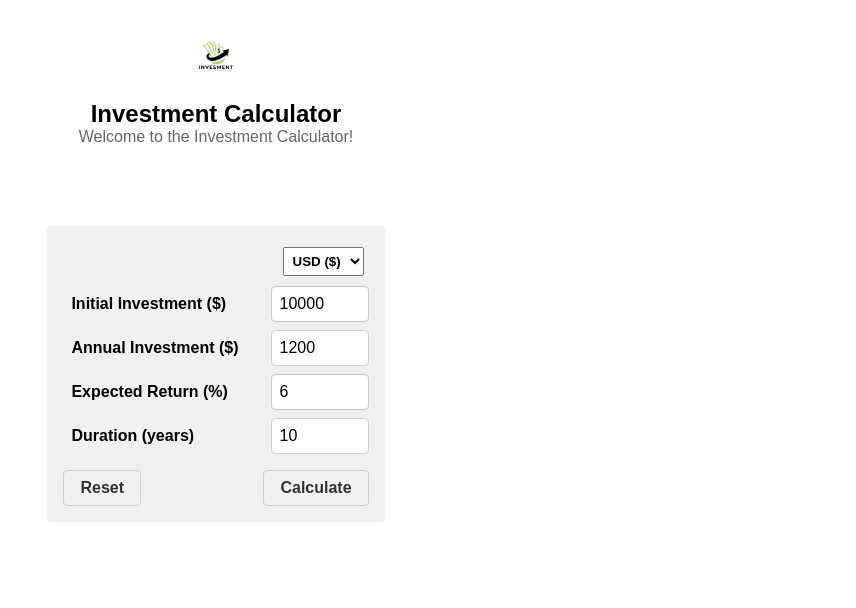
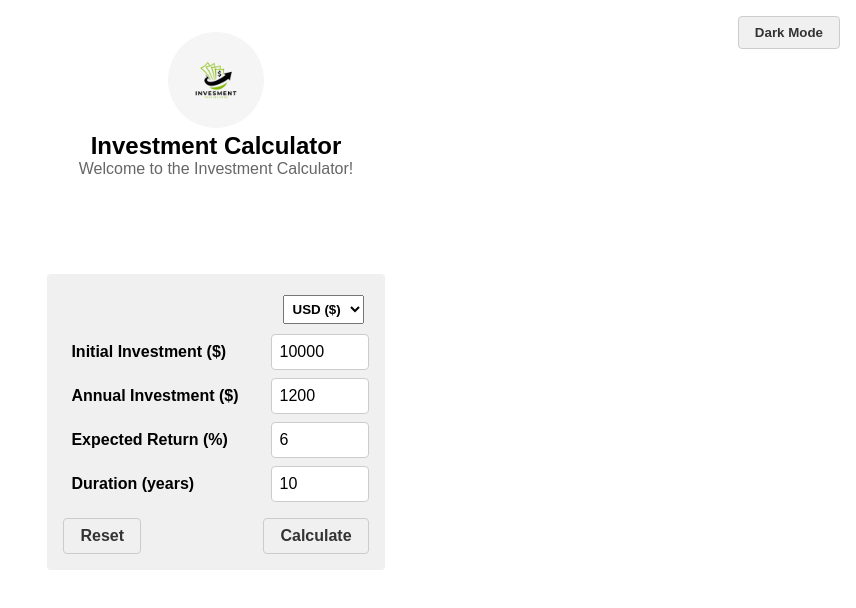
Before and after one commit to AbsoluteMassive/invest-calc-app, a React (Vite) app: page / in a window 1280 px wide. Shown: the top 608 px of the page, without its empty margins (424-1280 px from the left). Built offline with nearby package versions, Linux system fonts and the light colour scheme.

Commit message:
Implementeddark mode toggle

```diff
--- a/src/App.jsx
+++ b/src/App.jsx
@@ -4,7 +4,20 @@ import UserInput from "./componets/UserInput";
 import Output from "./componets/Output";
 import { calculateInvestmentResults } from "./util/inv";
 import { useState } from "react";
+import { useEffect } from "react";
 function App() {
+  const [darkMode, setDarkMode] = useState(() => {
+    return localStorage.getItem("darkMode") === "true";
+  });
+
+  useEffect(() => {
+    document.documentElement.classList.toggle("dark-mode", darkMode);
+    localStorage.setItem("darkMode", darkMode);
+  }, [darkMode]);
+
+  const toggleDarkMode = () => {
+    setDarkMode((prev) => !prev);
+  };
   const [userInput, setUserInput] = useState({
     initialInvestment: 10000,
     annualInvestment: 1200,
@@ -13,21 +26,33 @@ function App() {
   });
   const [resultData, setResultData] = useState([]);
   const [error, setError] = useState(null);
+
   const [currency, setCurrency] = useState("USD");
   const [submittedCurrency, setSubmittedCurrency] = useState("USD");
 
   const handleSubmit = (e) => {
     e.preventDefault();
-    if (
-      +userInput.initialInvestment <= 0 ||
-      +userInput.annualInvestment <= 0 ||
-      +userInput.expectedReturn <= 0 ||
-      +userInput.duration <= 0
-    ) {
-      setError("Please enter valid positive values for all fields.");
+    const initial = +userInput.initialInvestment;
+    const annual = +userInput.annualInvestment;
+    const expectedReturn = +userInput.expectedReturn;
+    const duration = +userInput.duration;
+
+    if (initial < 0 || annual < 0 || expectedReturn < 0 || duration < 0) {
+      setError("Values cannot be negative.");
       return;
     }
-    if (+userInput.duration > 100) {
+
+    if (initial === 0 && annual === 0) {
+      setError("Enter an initial investment or an annual investment.");
+      return;
+    }
+
+    if (expectedReturn <= 0 || duration <= 0) {
+      setError("Expected return and duration must be greater than 0.");
+      return;
+    }
+
+    if (duration > 100) {
       setError("Duration should not exceed 100 years.");
       return;
     }
@@ -77,6 +102,9 @@ function App() {
   };
   return (
     <div>
+      <button id="dark-mode-toggle" onClick={toggleDarkMode}>
+        {darkMode === true ? "Light Mode" : "Dark Mode"}
+      </button>
       <Header
         logoSrc={logo}
         title="Investment Calculator"
@@ -93,8 +121,9 @@ function App() {
           onReset={handleReset}
           currency={currency}
           setCurrency={setCurrency}
+          error={error}
         />
-        {error && <p style={{ color: "red" }}>{error}</p>}
+
         {resultData.length > 0 && (
           <Output resultData={resultData} currency={submittedCurrency} />
         )}
--- a/src/componets/UserInput.jsx
+++ b/src/componets/UserInput.jsx
@@ -5,6 +5,7 @@ const UserInput = ({
   onReset,
   currency,
   setCurrency,
+  error,
 }) => {
   const currencySymbols = {
     USD: "$",
@@ -34,6 +35,7 @@ const UserInput = ({
             Initial Investment ({currencySymbols[currency]})
           </label>
           <input
+            onWheel={(e) => e.currentTarget.blur()}
             type="number"
             id="initialInvestment"
             value={userInput.initialInvestment}
@@ -45,6 +47,7 @@ const UserInput = ({
             Annual Investment ({currencySymbols[currency]})
           </label>
           <input
+            onWheel={(e) => e.currentTarget.blur()}
             type="number"
             id="annualInvestment"
             value={userInput.annualInvestment}
@@ -54,6 +57,7 @@ const UserInput = ({
         <div className="input-group">
           <label htmlFor="expectedReturn">Expected Return (%)</label>
           <input
+            onWheel={(e) => e.currentTarget.blur()}
             type="number"
             id="expectedReturn"
             value={userInput.expectedReturn}
@@ -63,12 +67,14 @@ const UserInput = ({
         <div className="input-group">
           <label htmlFor="duration">Duration (years)</label>
           <input
+            onWheel={(e) => e.currentTarget.blur()}
             type="number"
             id="duration"
             value={userInput.duration}
             onChange={(e) => handleChange("duration", e.target.value)}
           />
         </div>
+        {error && <p className="error-message">{error}</p>}
         <div className="btn-group">
           <button className="btn" type="button" onClick={onReset}>
             Reset
--- a/src/index.css
+++ b/src/index.css
@@ -5,6 +5,7 @@ body {
   margin: 0;
   min-height: 100vh;
 }
+
 main {
   flex: 1;
   display: flex;
@@ -16,14 +17,15 @@ main {
 /* Header Section */
 #header {
   text-align: center;
-  margin: 1rem auto;
+  margin: 2rem auto;
 }
 
 #header img {
-  width: 5rem;
-  height: 5rem;
+  width: 6rem;
+  height: 6rem;
   object-fit: contain;
-  background-color: transparent;
+  background-color: #f5f5f5;
+  border-radius: 50%;
 }
 
 #header h1 {
@@ -85,9 +87,7 @@ main {
   color: #333;
   font-size: 1rem;
   cursor: pointer;
-  transition:
-    background-color 0.3s ease,
-    transform 0.1s ease;
+  transition: transform 0.1s ease;
 }
 .btn:hover {
   background-color: #e0e0e0;
@@ -140,3 +140,78 @@ tr:nth-child(even) {
   font-weight: bold;
   outline: 2px solid #10c352;
 }
+.error-message {
+  color: #b90b0b;
+  font-weight: 500;
+  text-align: center;
+  width: 100%;
+}
+/*dark mode*/
+#dark-mode-toggle {
+  position: fixed;
+  top: 1rem;
+  right: 1rem;
+  padding: 0.5rem 1rem;
+  font-weight: bold;
+  border: 1px solid #ccc;
+  border-radius: 4px;
+  background-color: #f0f0f0;
+  color: #333;
+  cursor: pointer;
+  z-index: 1000;
+  transition: transform 0.1s ease;
+}
+#dark-mode-toggle:hover {
+  background-color: #e0e0e0;
+  transform: scale(1.05);
+}
+#dark-mode-toggle:active {
+  transform: scale(0.95);
+}
+.dark-mode #dark-mode-toggle {
+  background-color: #27272a;
+  color: #f4f4f5;
+  border: 1px solid #52525b;
+}
+.dark-mode #dark-mode-toggle:hover {
+  background-color: #3f3f46;
+}
+.dark-mode select {
+  background-color: #1f1f1f;
+  color: #e5e7eb;
+  border: 1px solid #3f3f3f;
+}
+.dark-mode {
+  background-color: #121212;
+  color: #e5e7eb;
+}
+.dark-mode #user-input {
+  background-color: #1f1f1f;
+  border: 1px solid #3f3f3f;
+}
+.dark-mode .input-group input {
+  background-color: #27272a;
+  color: #f4f4f3;
+  border: 1px solid #52525b;
+}
+.dark-mode .btn {
+  background-color: #27272a;
+  color: #f4f4f5;
+  border: 1px solid #52525b;
+}
+.dark-mode .btn:hover {
+  background-color: #3f3f46;
+}
+.dark-mode th {
+  background-color: #27272a;
+  color: #f4f4f5;
+}
+.dark-mode tr:nth-child(even) {
+  background-color: #1f1f1f;
+}
+.dark-mode td {
+  color: #e5e7eb;
+}
+.dark-mode #header p {
+  color: #f4f4f57c;
+}
```
Also changed, not shown: src/assets/investLogo.png.
